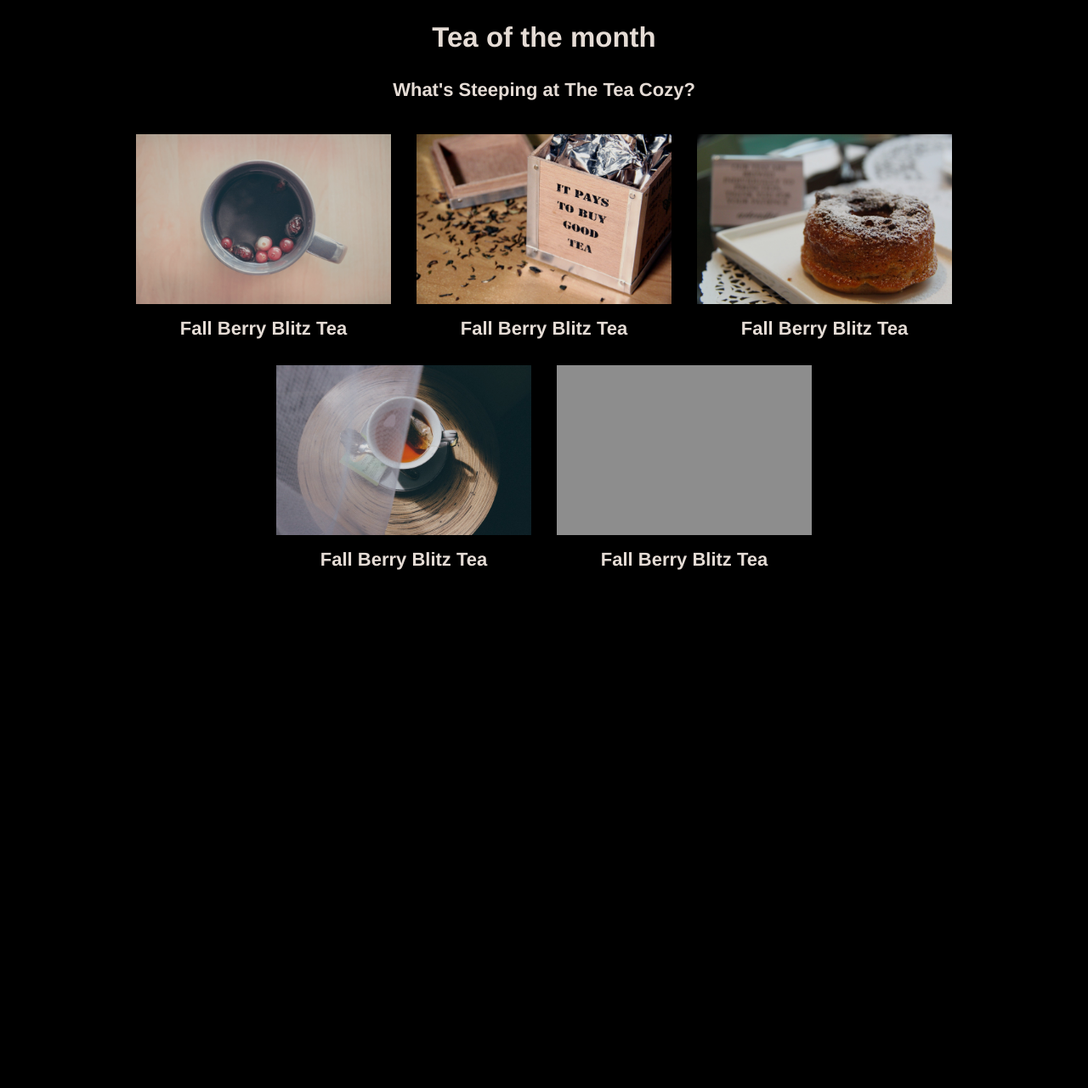
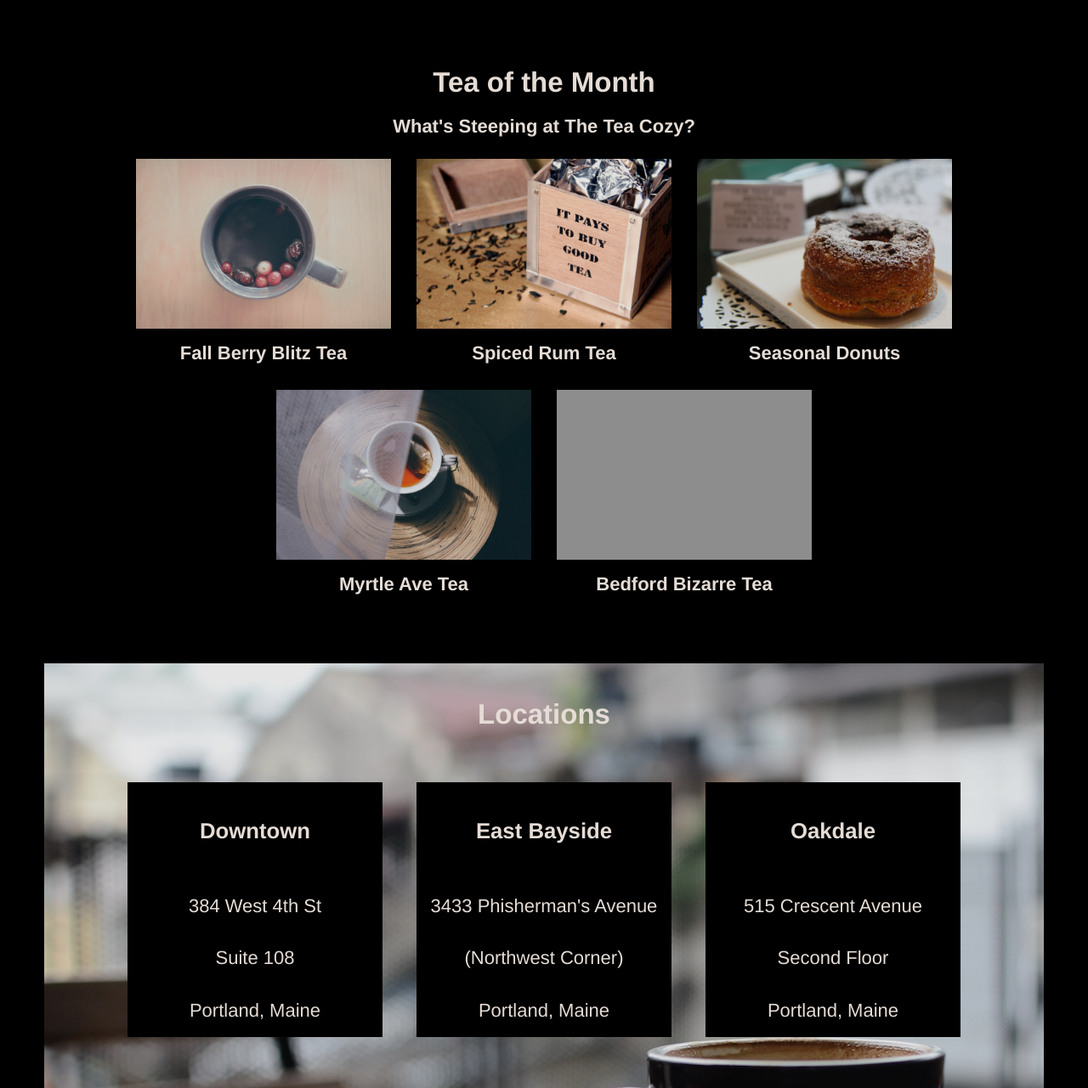
Before and after one commit to berlo64/tea_cozy, a plain HTML site: page index.html in a window 1280 px wide. Shown: the part 771-2052 px from the top of the page at 85% size. Before the commit the page ends 1463 px from the top, so only its background shows below. Drawn offline with Linux system fonts and the light colour scheme; grey boxes are pictures that could not be loaded.

Commit message:
Add locations section

```diff
--- a/index.html
+++ b/index.html
@@ -21,8 +21,8 @@
     <!-- main content -->
 
     <div class="content">
-      <div class="mission-img">
-        <div class="mission" id="mission">
+      <div class="mission-img" id="mission">
+        <div class="mission">
           <h2>Our Mission</h2>
           <h4>
             Handpicked, Artisanally Curated, Free Range, Sustainable,
@@ -31,9 +31,9 @@
         </div>
       </div>
 
-      <div class="featured">
-        <div class="month" id="featured">
-          <h2>Tea of the month</h2>
+      <div class="featured" id="featured">
+        <div class="month">
+          <h2>Tea of the Month</h2>
           <h4>What's Steeping at The Tea Cozy?</h4>
         </div>
         <div class="feat berry">
@@ -42,19 +42,41 @@
         </div>
         <div class="feat rum">
           <img src="resources/images/img-spiced-rum.jpg" alt="Rum Tea">
-          <h4>Fall Berry Blitz Tea</h4>
+          <h4>Spiced Rum Tea</h4>
         </div>
         <div class="feat donut">
           <img src="resources/images/img-donut.jpg" alt="Donut">
-          <h4>Fall Berry Blitz Tea</h4>
+          <h4>Seasonal Donuts</h4>
         </div>
         <div class="feat myrtle">
           <img src="resources/images/img-myrtle-ave.jpg" alt="Myrtle Tea">
-          <h4>Fall Berry Blitz Tea</h4>
+          <h4>Myrtle Ave Tea</h4>
         </div>
         <div class="feat bedford">
           <img src="resources/images/img-bedford-bizarre.jpg" alt="Bedford Tea">
-          <h4>Fall Berry Blitz Tea</h4>
+          <h4>Bedford Bizarre Tea</h4>
+        </div>
+      </div>
+
+      <div class="locations-img" id="locations">
+        <h2>Locations</h2>
+        <div class="location one">
+          <h3>Downtown</h3>
+          <span>384 West 4th St</span>
+          <span>Suite 108</span>
+          <span>Portland, Maine</span>
+        </div>
+        <div class="location two">
+          <h3>East Bayside</h3>
+          <span>3433 Phisherman's Avenue</span>
+          <span>(Northwest Corner)</span>
+          <span>Portland, Maine</span>
+        </div>
+        <div class="location three">
+          <h3>Oakdale</h3>
+          <span>515 Crescent Avenue</span>
+          <span>Second Floor</span>
+          <span>Portland, Maine</span>
         </div>
       </div>
 
--- a/resources/css/style.css
+++ b/resources/css/style.css
@@ -64,7 +64,6 @@ span.nav-li {
 
 .mission-img {
   background-image: url("../images/img-mission-background.jpg");
-  background-repeat: no-repeat;
   max-width: 1200px;
   height: 700px;
   display: flex;
@@ -97,6 +96,7 @@ div.featured {
   justify-content: center;
   align-items: center;
   max-width: 1000px;
+  padding-top: 60px;
 }
 
 div.feat {
@@ -108,7 +108,7 @@ div.feat h4 {
   padding-bottom: 20px;
 }
 
-div#featured {
+div.month {
   width: 100%;
 }
 
@@ -118,3 +118,44 @@ div.feat img {
   height: 200px;
   margin: 10px 0;
 }
+
+div.month h4 {
+  margin: 15px auto;
+}
+
+div.month h2 {
+  margin: 20px auto;
+}
+
+/* featured teas */
+
+.locations-img {
+  background-image: url("../images/img-locations-background.jpg");
+  background-repeat: no-repeat;
+  max-width: 1200px;
+  height: 500px;
+  display: flex;
+  flex-wrap: wrap;
+  justify-content: center;
+  align-items: center;
+  margin-top: 60px;
+}
+
+div.locations-img h2 {
+  flex-basis: 1200px;
+  margin: 0 auto;
+}
+
+div.location {
+  height: 300px;
+  width: 300px;
+  margin: 0 20px;
+  display: flex;
+  flex-direction: column;
+  align-items: center;
+  justify-content: space-around;
+  background-color: #000000;
+  opacity: 1;
+  position: relative;
+  bottom: 20px;
+}
```
